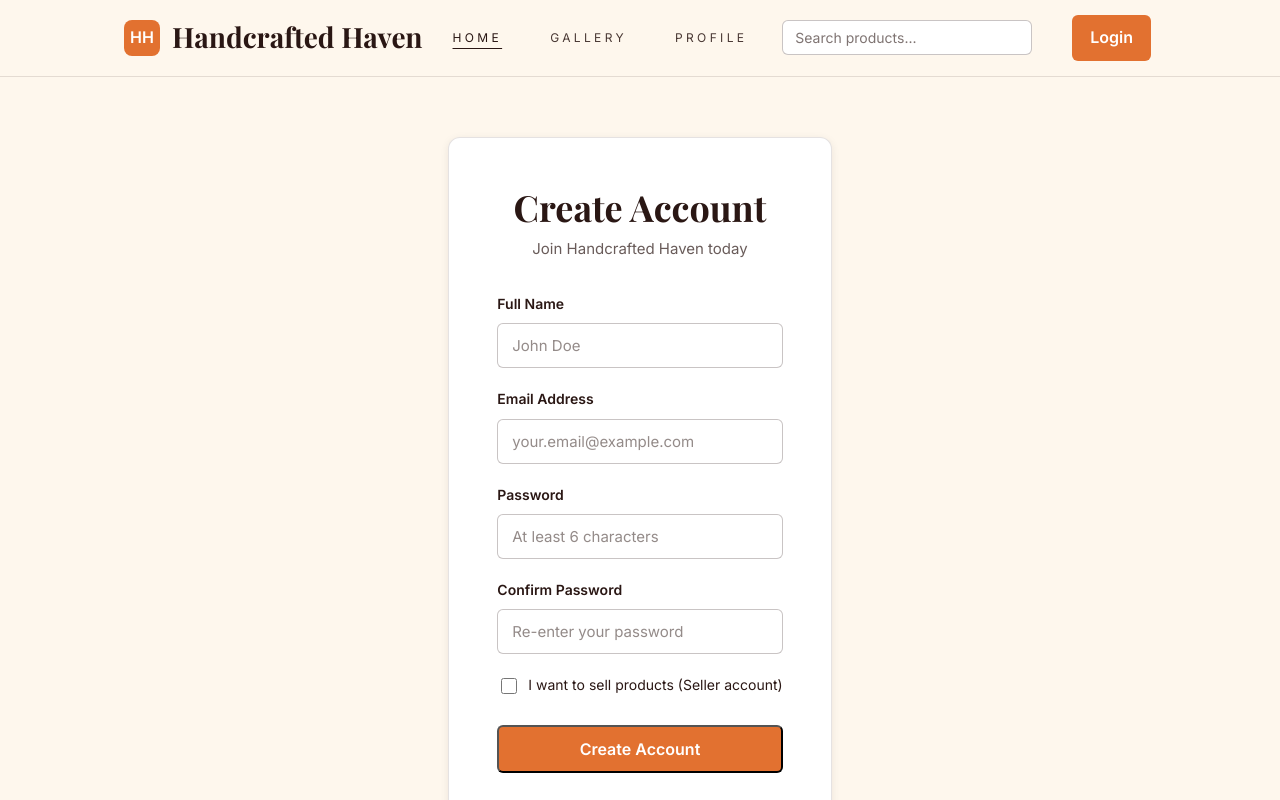
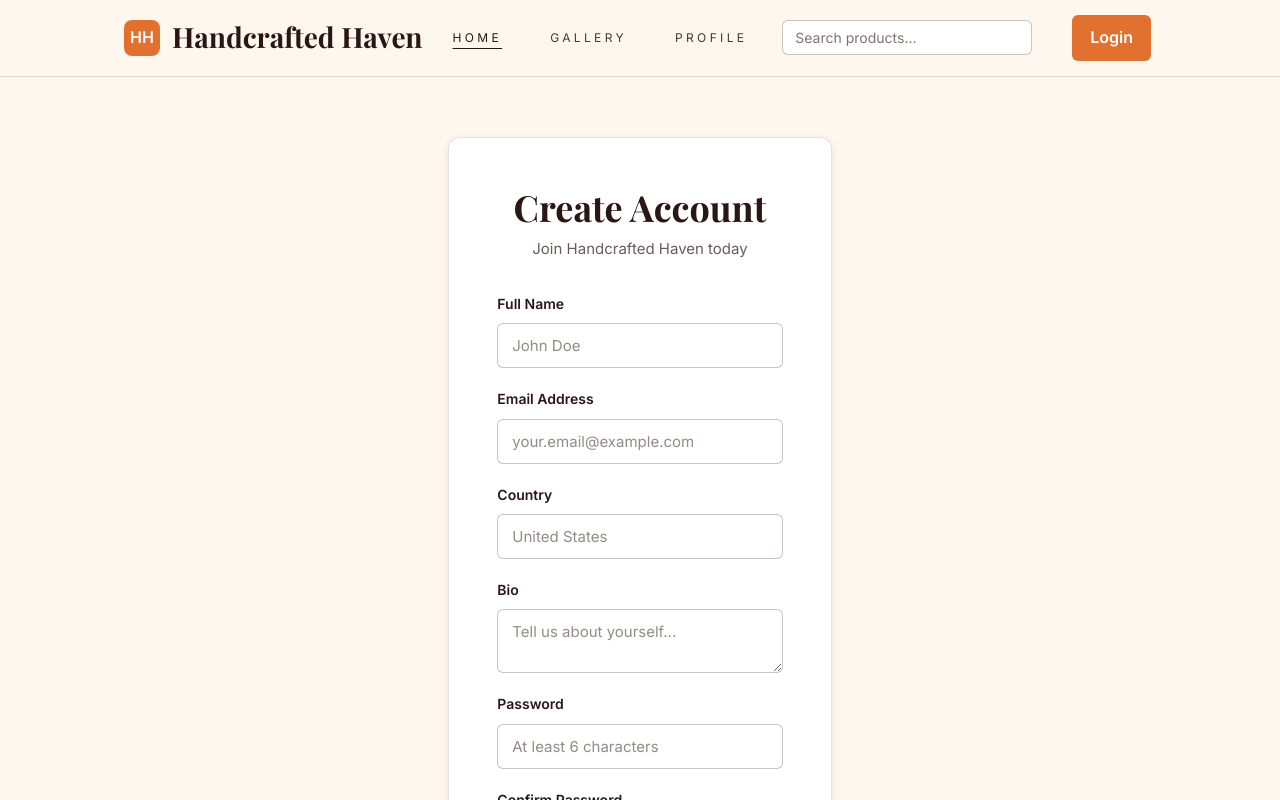
Before and after one commit to jmostert1/wdd430-team10-project, a Next.js app in the folder handcrafted-haven/: page /signup in a window 1280 px wide. Shown: the top 800 px of the page. Built offline with nearby package versions, Linux system fonts and the light colour scheme.

Commit message:
database + singup

```diff
--- a/handcrafted-haven/src/app/signup/page.tsx
+++ b/handcrafted-haven/src/app/signup/page.tsx
@@ -4,12 +4,15 @@ import { useState, FormEvent } from "react";
 import { useRouter } from "next/navigation";
 import Header from "@/components/Header";
 import "../login/login.css";
+import { count } from "console";
 
 export default function SignupPage() {
   const router = useRouter();
   const [formData, setFormData] = useState({
     name: "",
     email: "",
+    country: "",
+    bio: "",
     password: "",
     confirmPassword: "",
     seller: false,
@@ -39,6 +42,8 @@ export default function SignupPage() {
           name: formData.name,
           email: formData.email,
           password: formData.password,
+          country: formData.country,
+          bio: formData.bio,
           seller: formData.seller,
         }),
       });
@@ -124,6 +129,40 @@ export default function SignupPage() {
                 </div>
 
                 <div className="form-group">
+                  <label htmlFor="country" className="form-label">
+                    Country
+                  </label>
+                  <input
+                    type="text"
+                    id="country"
+                    name="country"
+                    className="form-input"
+                    placeholder="United States"
+                    value={formData.country}
+                    onChange={(e) =>
+                      setFormData({ ...formData, country: e.target.value })
+                    }
+                    required
+                  />
+                </div>
+
+                <div className="form-group">
+                  <label htmlFor="bio" className="form-label">
+                    Bio
+                  </label>
+                  <textarea
+                    id="bio"
+                    name="bio"
+                    className="form-input"
+                    placeholder="Tell us about yourself..."
+                    value={formData.bio}
+                    onChange={(e) =>
+                      setFormData({ ...formData, bio: e.target.value })
+                    }
+                  />
+                </div>
+
+                <div className="form-group">
                   <label htmlFor="password" className="form-label">
                     Password
                   </label>
```
Also changed, not shown: 1 other file (tests, documents, lock files or other folders).
